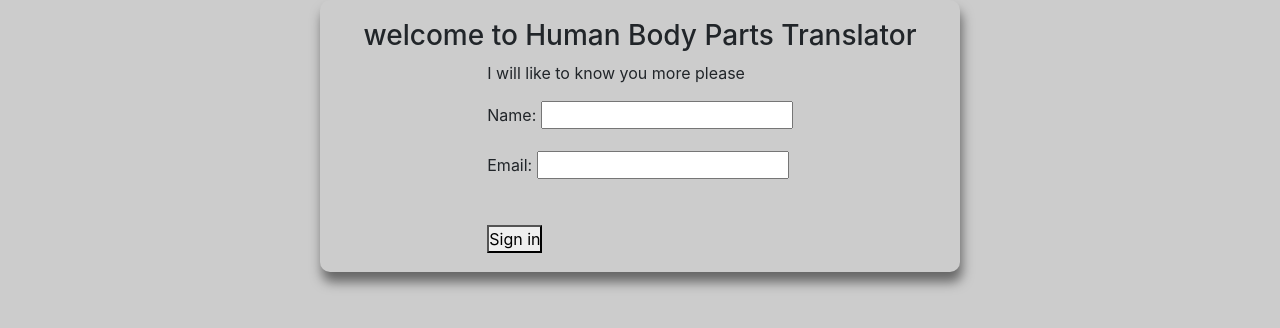
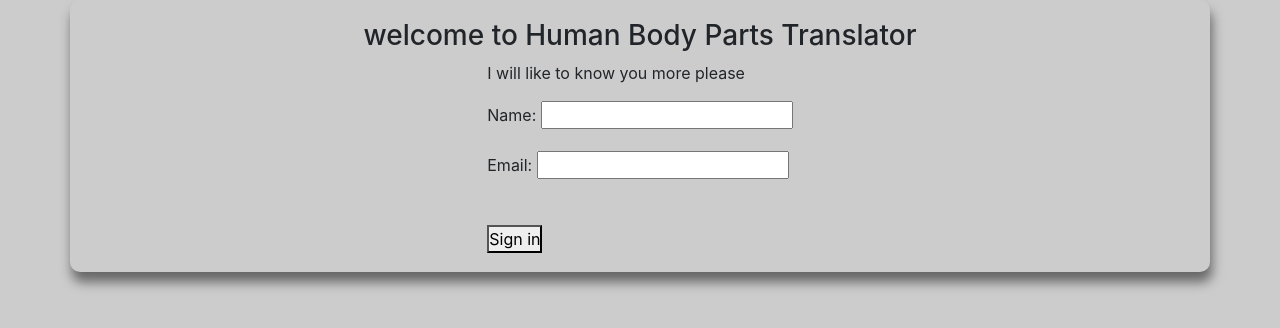
Before and after one commit to kzamani44/partTrans-v2, a Django app: page /bodyTrans/ in a window 1280 px wide. Shown: the top 328 px of the page. Run offline with Django 4.2, Linux system fonts and the light colour scheme; some libraries are stand-ins or nearby versions.

Commit message:
modified register css

```diff
--- a/bodyTrans/static/css/register.css
+++ b/bodyTrans/static/css/register.css
@@ -17,7 +17,7 @@ body{
     flex-direction: column;
     justify-content:center;
     align-items:center;
-    width: 50%;
+    width: 90%;
     height:fit-content;
     border-radius: 10px;
     box-shadow:2px 10px 12px rgba(0,0,0,0.5);
```
